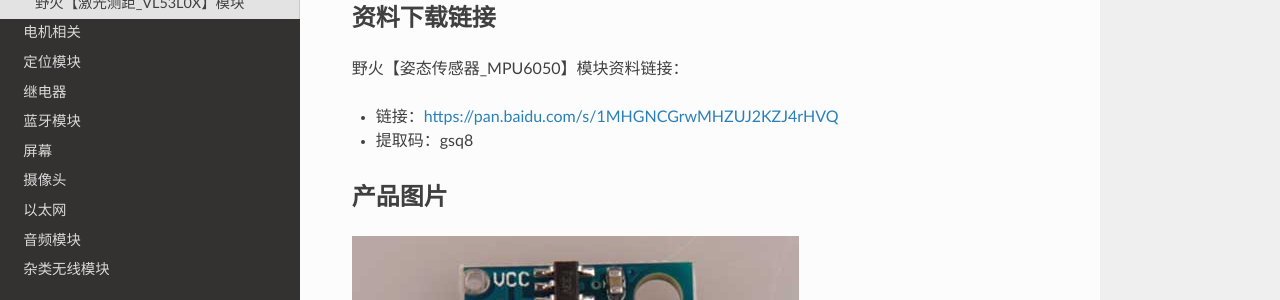
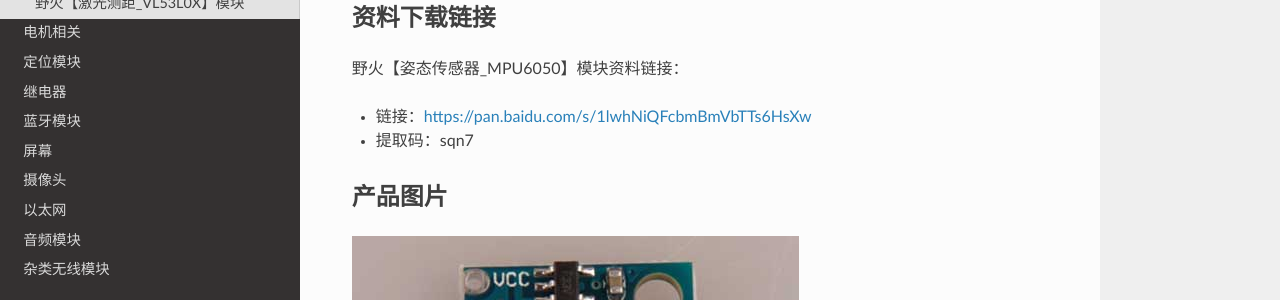
Before and after one commit to Embedfire/ebf_products, a Sphinx documentation site: the page built from documentation/module/sensor/mpu6050.rst, in a window 1280 px wide and 900 px high. Shown: the part 170-470 px from the top of the window. Built offline with Sphinx 7.4.7 and the Read the Docs theme 2.0.0, drawn with Linux system fonts in a browser that asks for light colours; pages that are not in the unit, such as notebooks, are missing from menus.

Commit message:
Update mpu6050.rst

```diff
--- a/documentation/module/sensor/mpu6050.rst
+++ b/documentation/module/sensor/mpu6050.rst
@@ -7,8 +7,8 @@
 
 野火【姿态传感器_MPU6050】模块资料链接：
 
-- 链接：https://pan.baidu.com/s/1MHGNCGrwMHZUJ2KZJ4rHVQ
-- 提取码：gsq8
+- 链接：https://pan.baidu.com/s/1lwhNiQFcbmBmVbTTs6HsXw
+- 提取码：sqn7
 
 产品图片
 --------
```
